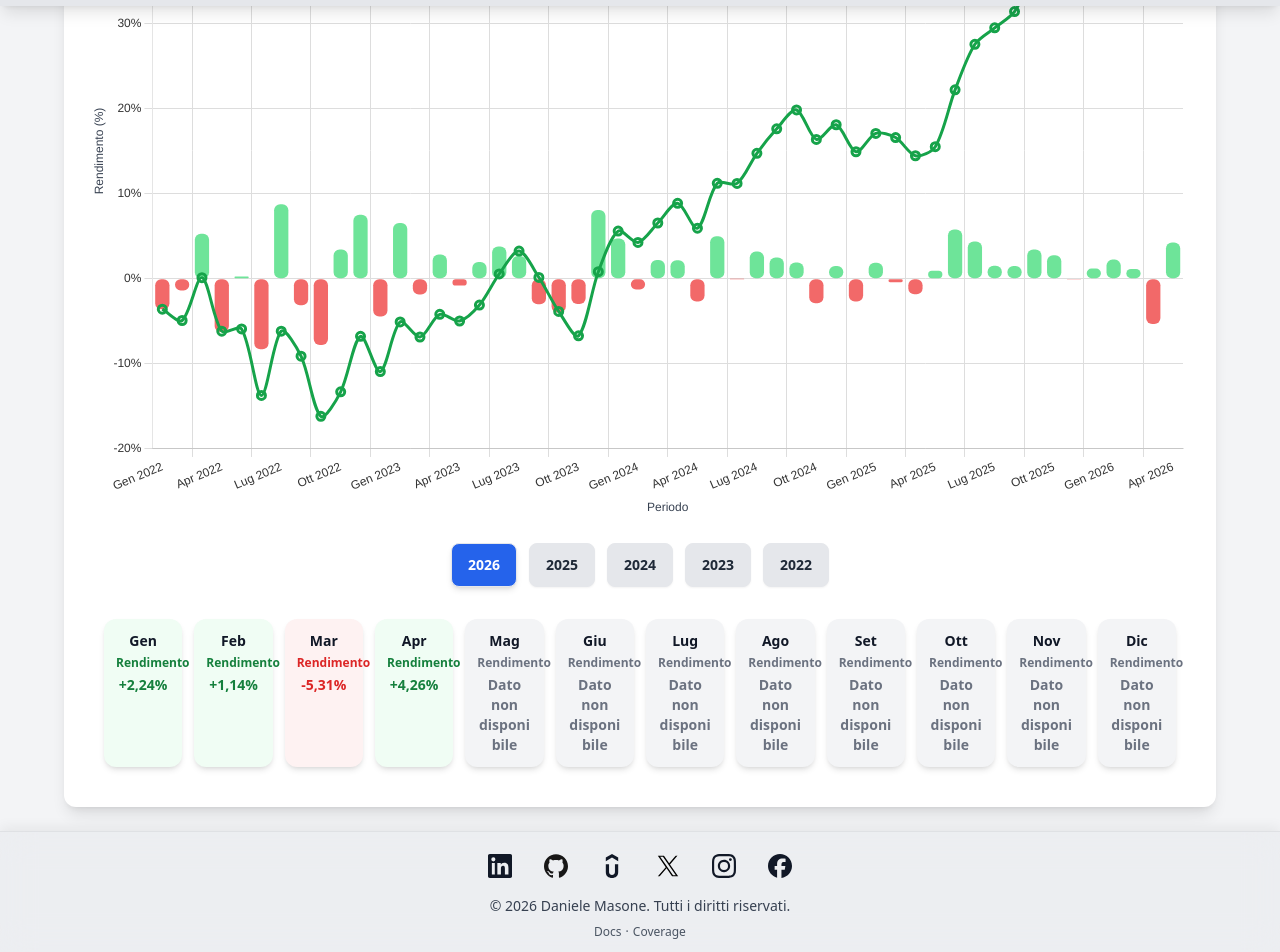
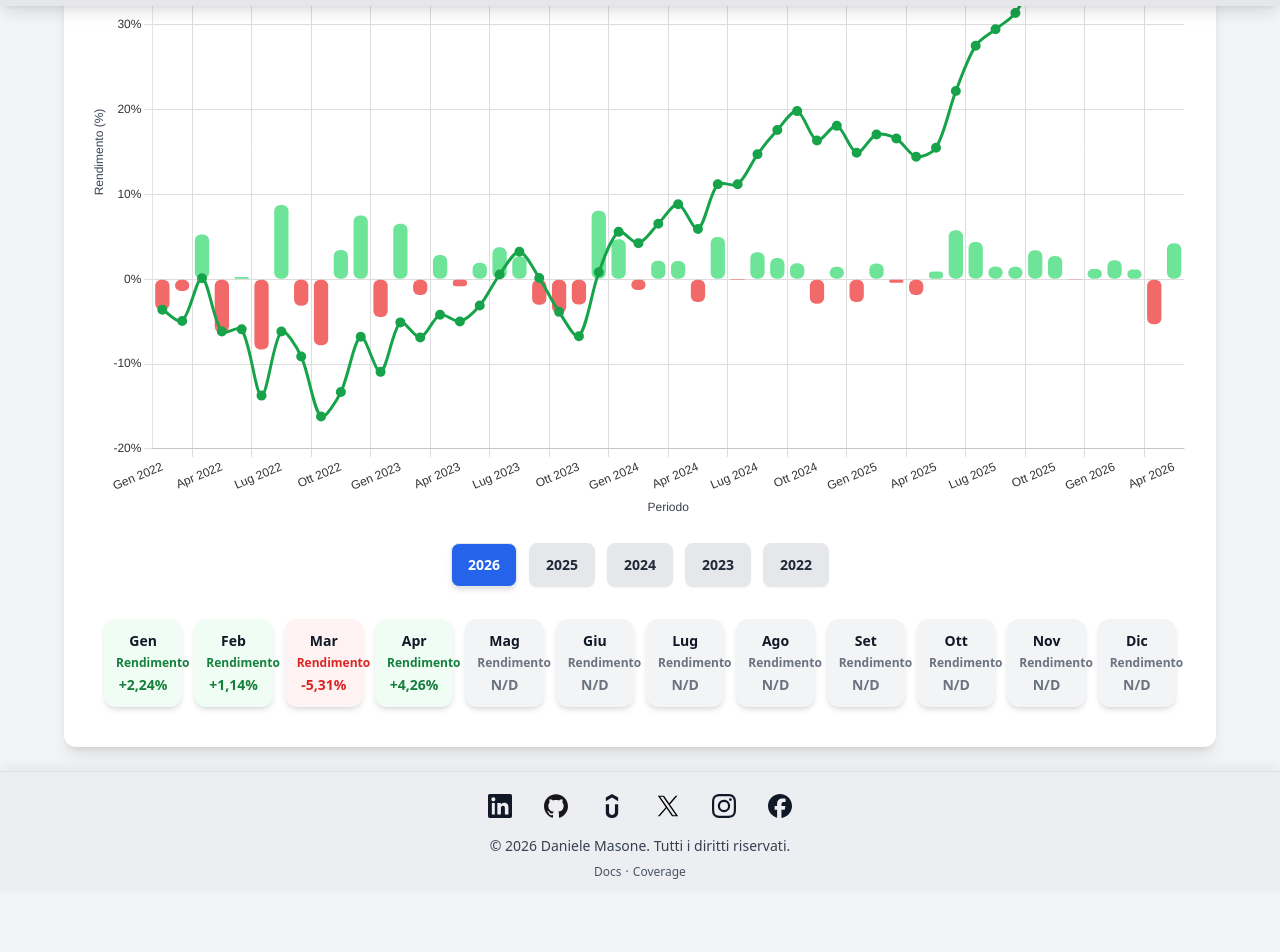
Before and after one commit to DanieleMasone/ingdanielemasone, a React (Vite) app: page /trading in a window 1280 px wide. Shown: the part 794-1746 px from the top of the page. After the commit the page ends 1686 px from the top, so only its background shows below. Built offline with nearby package versions, Linux system fonts and the light colour scheme.

Commit message:
feat: TradingPerformanceChart

```diff
--- a/src/components/ui/tradingPerformanceChart/TradingPerformanceChart.jsx
+++ b/src/components/ui/tradingPerformanceChart/TradingPerformanceChart.jsx
@@ -37,7 +37,7 @@ const isValidReturn = (value) => Number.isFinite(value);
  * Formats a return value with sign and percentage symbol.
  *
  * @param {number|null|undefined} value - Return value in percent.
- * @param {string} noDataLabel - Localized fallback for missing values.
+ * @param {string} noDataLabel - Compact localized fallback for missing values.
  * @returns {string} Localized display value.
  */
 const formatReturn = (value, noDataLabel) => {
@@ -86,7 +86,10 @@ const getCumulativeReturns = (returns) => {
  * It combines a cumulative line chart with monthly or annual return bars, adapts
  * chart colors to the current light/dark theme, exposes the chart canvas with an
  * accessible image label, provides a visually hidden data table for assistive
- * technologies, and renders a localized summary of returns below the chart.
+ * technologies, and renders a localized summary of returns below the chart. Missing
+ * values use compact visible labels and extended assistive labels. The legend uses
+ * filled markers and moves below the chart on small screens to preserve readable
+ * axis spacing.
  *
  * Translations are provided by `react-i18next`.
  *
@@ -194,6 +197,7 @@ export function TradingPerformanceChart({
 
     const isMonthly = view === 'monthly';
     const noDataLabel = t("performance_no_data");
+    const noDataAccessibleLabel = t("performance_no_data_accessible");
     const chartLabels = useMemo(() => isMonthly
             ? monthlyPoints.map(({monthIndex, year}) => `${months[monthIndex]} ${year}`)
             : annualLabels,
@@ -230,10 +234,13 @@ export function TradingPerformanceChart({
                 label: String(t('performance_cumulative')),
                 data: cumulative,
                 borderColor: cumulativeColor,
-                backgroundColor: 'transparent',
+                backgroundColor: cumulativeColor,
                 borderWidth: 3,
                 fill: false,
                 order: 1,
+                pointBackgroundColor: cumulativeColor,
+                pointBorderColor: cumulativeColor,
+                pointBorderWidth: 2,
                 pointRadius: windowWidth < 640 ? 1 : 4,
                 pointHoverRadius: windowWidth < 640 ? 3 : 6,
                 spanGaps: false,
@@ -269,6 +276,12 @@ export function TradingPerformanceChart({
     const options = useMemo(() => ({
         responsive: true,
         maintainAspectRatio: false,
+        layout: {
+            padding: {
+                top: windowWidth < 640 ? 4 : 0,
+                bottom: windowWidth < 640 ? 4 : 0,
+            },
+        },
         interaction: {
             mode: 'index',
             intersect: false,
@@ -307,17 +320,26 @@ export function TradingPerformanceChart({
         },
         plugins: {
             legend: {
+                position: windowWidth < 640 ? 'bottom' : 'top',
+                align: 'center',
                 labels: {
                     color: isDark ? '#eee' : '#333',
                     font: {size: 14, weight: 'bold'},
                     usePointStyle: true,
+                    pointStyleWidth: windowWidth < 640 ? 18 : 20,
+                    boxHeight: 8,
+                    padding: windowWidth < 640 ? 18 : 12,
                 },
             },
             tooltip: {
                 mode: 'index',
                 intersect: false,
                 callbacks: {
-                    label: (context) => `${context.dataset.label}: ${formatReturn(context.raw, noDataLabel)}`,
+                    label: (context) => {
+                        if (!isValidReturn(context.raw)) return null;
+
+                        return `${context.dataset.label}: ${formatReturn(context.raw, noDataLabel)}`;
+                    },
                 },
             },
         },
@@ -349,6 +371,14 @@ export function TradingPerformanceChart({
                 : "text-red-600 dark:text-red-400"
             : "text-gray-500 dark:text-gray-400"
     );
+
+    const renderReturnValue = (value) => {
+        const label = formatReturn(value, noDataLabel);
+
+        if (isValidReturn(value)) return label;
+
+        return <span aria-label={noDataAccessibleLabel}>{label}</span>;
+    };
 
     function renderSummary() {
         if (isMonthly) {
@@ -384,7 +414,7 @@ export function TradingPerformanceChart({
                                             {t("performance_return_label")}
                                         </p>
                                         <p className={clsx(getReturnTextClass(value), "mt-1 break-words text-sm font-bold")}>
-                                            {formatReturn(value, noDataLabel)}
+                                            {renderReturnValue(value)}
                                         </p>
                                     </div>
                                 );
@@ -405,7 +435,7 @@ export function TradingPerformanceChart({
                                                 {t("performance_return_label")}
                                             </p>
                                             <p className={clsx(getReturnTextClass(value), "mt-1 break-words text-sm font-bold")}>
-                                                {formatReturn(value, noDataLabel)}
+                                                {renderReturnValue(value)}
                                             </p>
                                         </div>
                                     );
@@ -432,7 +462,7 @@ export function TradingPerformanceChart({
                                     {t("performance_return_label")}
                                 </p>
                                 <p className={clsx(getReturnTextClass(value), "mt-1 text-xl font-bold")}>
-                                    {formatReturn(value, noDataLabel)}
+                                    {renderReturnValue(value)}
                                 </p>
                             </div>
                         );
@@ -484,8 +514,8 @@ export function TradingPerformanceChart({
                     {chartRows.map((row) => (
                         <tr key={row.label}>
                             <th scope="row">{row.label}</th>
-                            <td>{formatReturn(row.returnValue, noDataLabel)}</td>
-                            <td>{formatReturn(row.cumulativeValue, noDataLabel)}</td>
+                            <td>{formatReturn(row.returnValue, noDataAccessibleLabel)}</td>
+                            <td>{formatReturn(row.cumulativeValue, noDataAccessibleLabel)}</td>
                         </tr>
                     ))}
                     </tbody>
--- a/src/locales/de/translation.json
+++ b/src/locales/de/translation.json
@@ -147,7 +147,8 @@
   "performance_view_annual": "Jährlich",
   "performance_return_label": "Rendite",
   "performance_period_label": "Zeitraum",
-  "performance_no_data": "Keine Daten",
+  "performance_no_data": "k.A.",
+  "performance_no_data_accessible": "Keine Daten",
   "certifications_page": {
     "title": "Zertifizierungen",
     "description": "Liste beruflicher Zertifizierungen mit Links zu offiziellen Dokumenten.",
--- a/src/locales/en/translation.json
+++ b/src/locales/en/translation.json
@@ -147,7 +147,8 @@
   "performance_view_annual": "Annual View",
   "performance_return_label": "Return",
   "performance_period_label": "Period",
-  "performance_no_data": "No data",
+  "performance_no_data": "N/A",
+  "performance_no_data_accessible": "No data",
   "certifications_page": {
     "title": "Certifications",
     "description": "List of obtained professional certifications, with direct links to the official certificates.",
--- a/src/locales/es/translation.json
+++ b/src/locales/es/translation.json
@@ -147,7 +147,8 @@
   "performance_view_annual": "Vista anual",
   "performance_return_label": "Rendimiento",
   "performance_period_label": "Periodo",
-  "performance_no_data": "Sin datos",
+  "performance_no_data": "N/D",
+  "performance_no_data_accessible": "Sin datos",
   "certifications_page": {
     "title": "Certificaciones",
     "description": "Lista de certificaciones profesionales obtenidas, con enlaces a los certificados oficiales.",
--- a/src/locales/fr/translation.json
+++ b/src/locales/fr/translation.json
@@ -147,7 +147,8 @@
   "performance_view_annual": "Vue annuelle",
   "performance_return_label": "Rendement",
   "performance_period_label": "Période",
-  "performance_no_data": "Donnée indisponible",
+  "performance_no_data": "N/D",
+  "performance_no_data_accessible": "Donnée indisponible",
   "certifications_page": {
     "title": "Certifications",
     "description": "Liste des certifications professionnelles obtenues, avec liens vers les certificats officiels.",
--- a/src/locales/it/translation.json
+++ b/src/locales/it/translation.json
@@ -147,7 +147,8 @@
   "performance_view_annual": "Vista Annuale",
   "performance_return_label": "Rendimento",
   "performance_period_label": "Periodo",
-  "performance_no_data": "Dato non disponibile",
+  "performance_no_data": "N/D",
+  "performance_no_data_accessible": "Dato non disponibile",
   "certifications_page": {
     "title": "Certificazioni",
     "description": "Elenco delle certificazioni professionali conseguite, con link diretti ai certificati ufficiali.",
```
Also changed, not shown: 1 other file (tests, documents, lock files or other folders).
